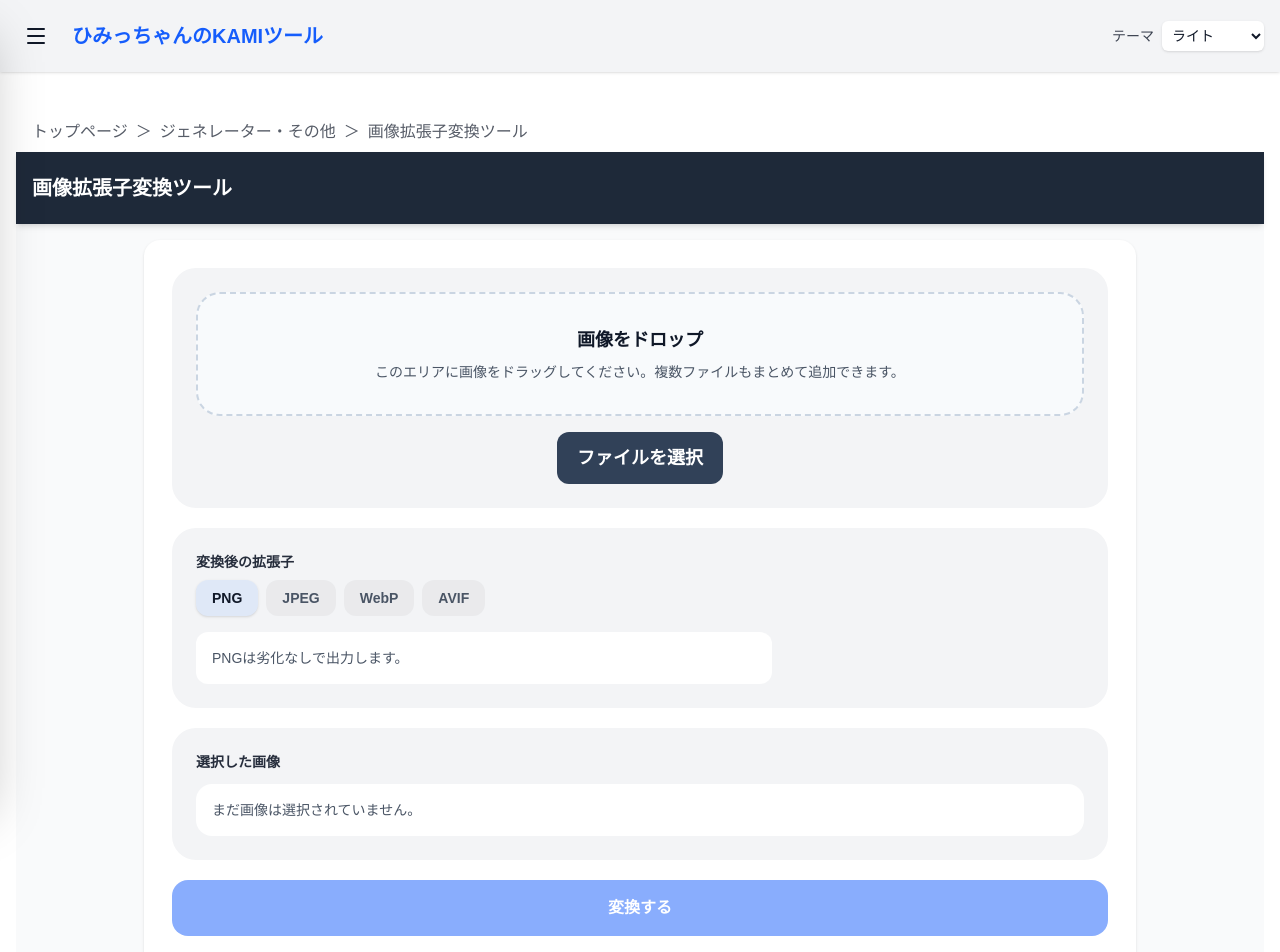
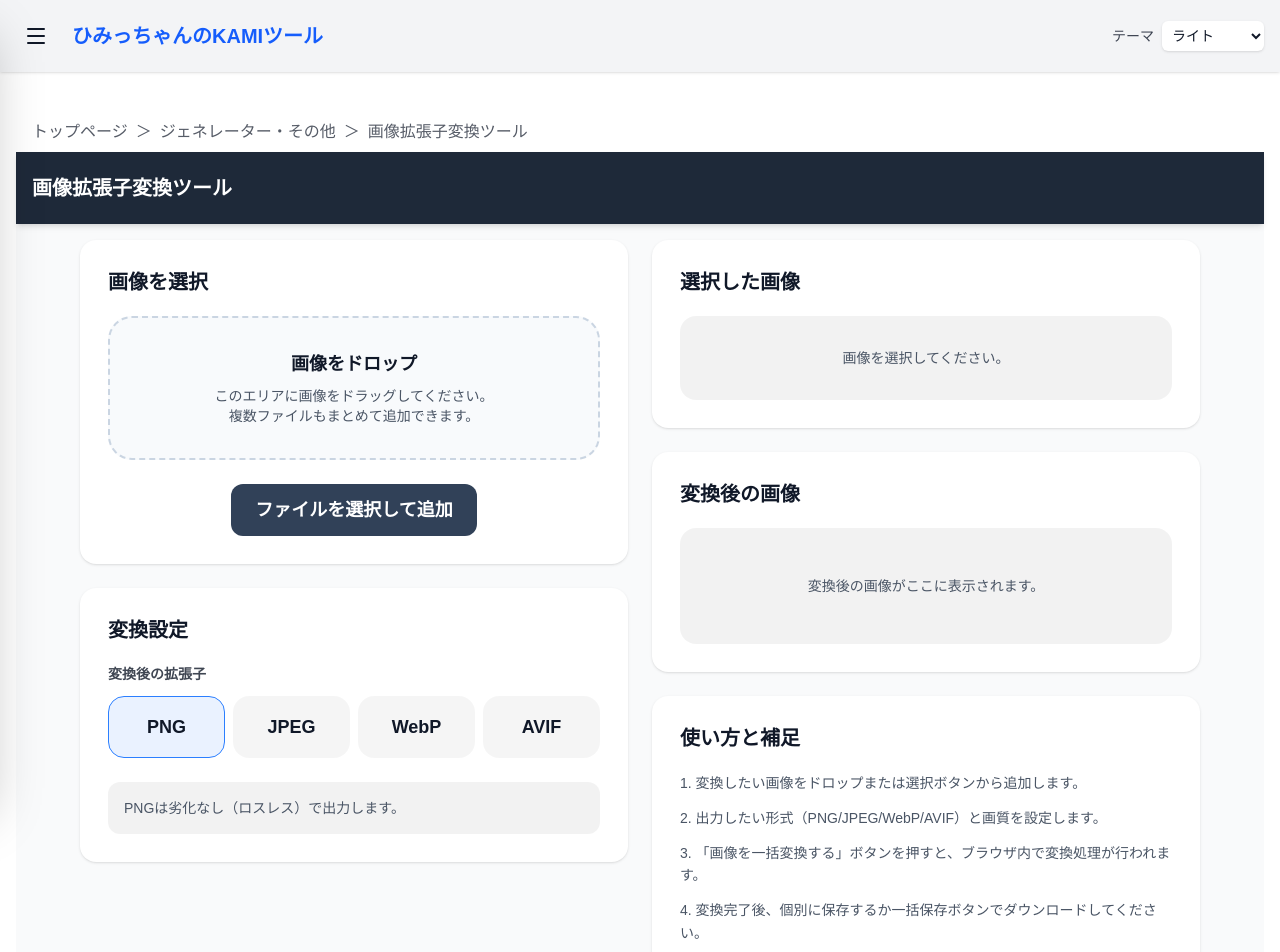
Before and after one commit to himitu-da/himitu-tool, a Next.js app: page /tool/image-conv in a window 1280 px wide. Shown: the top 952 px of the page. Built offline with nearby package versions, Linux system fonts and the light colour scheme.

Commit message:
feat: UIレイアウトを改善し、選択した画像と変換ボタンを右カラムに移動; リストアイテムのオーバーフローを修正

```diff
--- a/src/app/image-conv/page.tsx
+++ b/src/app/image-conv/page.tsx
@@ -3,7 +3,12 @@
 import React, { useEffect, useMemo, useRef, useState } from "react";
 import { ToolPageLayout } from "@/components/ToolPageLayout";
 import { ToolPanel } from "@/components/ToolPanel";
+import { ToolGrid } from "@/components/ToolGrid";
+import { ToolColumn } from "@/components/ToolColumn";
 import { useToolTheme } from "@/lib/useToolTheme";
+import { ToolButton } from "@/components/ui/ToolButton";
+import { ToolRadio } from "@/components/ui/ToolRadio";
+import { ToolSlider } from "@/components/ui/ToolSlider";
 
 type OutputFormat = "image/png" | "image/jpeg" | "image/webp" | "image/avif";
 
@@ -238,7 +243,7 @@ export default function ImageConvPage() {
   const [conversionNotes, setConversionNotes] = useState<string[]>([]);
   const [previewImage, setPreviewImage] = useState<PreviewImage | null>(null);
   const fileInputRef = useRef<HTMLInputElement | null>(null);
-  const { primaryBtnCls, secondaryBtnCls, blockCls, mutedTextCls, radioLabelCls, theme } = useToolTheme();
+  const { mutedTextCls, theme } = useToolTheme();
 
   const selectedOutput = useMemo(() => {
     return OUTPUT_OPTIONS.find((item) => item.mime === outputMime) ?? OUTPUT_OPTIONS[0];
@@ -444,12 +449,12 @@ export default function ImageConvPage() {
     }
   })();
 
-  const cardSurfaceCls = theme === "light" ? "bg-white" : "bg-black/10";
-
   return (
-    <ToolPageLayout title="画像拡張子変換ツール" maxWidth="5xl">
-      <ToolPanel className="space-y-5">
-        <div className={`rounded-3xl p-5 sm:p-6 ${blockCls}`}>
+    <ToolPageLayout title="画像拡張子変換ツール" maxWidth="6xl">
+      <ToolGrid>
+        <ToolColumn>
+          {/* 画像ドロップエリア */}
+          <ToolPanel title="画像を選択">
             <div
               onDrop={onDrop}
               onDragOver={onDragOver}
@@ -459,19 +464,20 @@ export default function ImageConvPage() {
               <div className="space-y-2 text-center">
                 <p className="text-lg font-semibold">画像をドロップ</p>
                 <p className={`text-sm ${mutedTextCls}`}>
-                このエリアに画像をドラッグしてください。複数ファイルもまとめて追加できます。
+                  このエリアに画像をドラッグしてください。<br />複数ファイルもまとめて追加できます。
                 </p>
               </div>
             </div>
 
-          <div className="mt-4 flex justify-center">
-            <button
+            <div className="mt-6 flex justify-center">
+              <ToolButton
+                variant="secondary"
                 type="button"
                 onClick={() => fileInputRef.current?.click()}
-              className={`rounded-xl px-5 py-3 font-semibold transition-colors ${secondaryBtnCls}`}
+                className="px-6 py-3"
               >
-              ファイルを選択
-            </button>
+                ファイルを選択して追加
+              </ToolButton>
               <input
                 ref={fileInputRef}
                 type="file"
@@ -481,202 +487,192 @@ export default function ImageConvPage() {
                 className="hidden"
               />
             </div>
-        </div>
+          </ToolPanel>
 
-        <div className={`rounded-3xl p-5 sm:p-6 ${blockCls}`}>
-          <div className="space-y-4">
-            <div className="space-y-2">
-              <h2 className="text-sm font-semibold opacity-90">変換後の拡張子</h2>
-              <div className="flex flex-wrap gap-2">
-                {OUTPUT_OPTIONS.map((option) => {
-                  const active = outputMime === option.mime;
-                  return (
-                    <button
+          {/* 変換後の拡張子 */}
+          <ToolPanel title="変換設定">
+            <div className="space-y-6">
+              <div className="space-y-3">
+                <h3 className="text-sm font-bold opacity-80">変換後の拡張子</h3>
+                <div className="grid grid-cols-2 gap-2 sm:grid-cols-4">
+                  {OUTPUT_OPTIONS.map((option) => (
+                    <ToolRadio
                       key={option.mime}
-                      type="button"
-                      onClick={() => setOutputMime(option.mime)}
-                      className={`rounded-xl px-4 py-2 text-sm font-semibold transition-colors ${radioLabelCls(active)}`}
-                      aria-pressed={active}
-                    >
-                      {option.label}
-                    </button>
-                  );
-                })}
+                      variant="card"
+                      name="output-format"
+                      checked={outputMime === option.mime}
+                      onChange={() => setOutputMime(option.mime)}
+                      label={option.label}
+                    />
+                  ))}
                 </div>
               </div>
 
               {selectedOutput.lossy ? (
-              <label className="flex max-w-xl flex-col gap-2">
-                <span className="text-sm font-semibold opacity-90">画質 {Math.round(quality * 100)}%</span>
-                <div className={`rounded-xl px-4 py-4 ${cardSurfaceCls}`}>
-                  <input
-                    type="range"
+                <div className="space-y-3">
+                  <div className="flex items-center justify-between">
+                    <h3 className="text-sm font-bold opacity-80">画質</h3>
+                    <span className="text-sm font-bold">{Math.round(quality * 100)}%</span>
+                  </div>
+                  <ToolSlider
                     min={0.4}
                     max={1}
                     step={0.05}
                     value={quality}
                     onChange={(e) => setQuality(Number(e.target.value))}
-                    className="w-full accent-blue-500"
                   />
                 </div>
-              </label>
               ) : (
-              <div className={`max-w-xl rounded-xl p-4 text-sm ${cardSurfaceCls} ${mutedTextCls}`}>
-                PNGは劣化なしで出力します。
+                <div className={`rounded-xl p-4 text-sm bg-black/5 dark:bg-white/5 ${mutedTextCls}`}>
+                  PNGは劣化なし（ロスレス）で出力します。
                 </div>
               )}
             </div>
+          </ToolPanel>
+        </ToolColumn>
+
+        <ToolColumn>
+          {/* 選択した画像と変換ボタンを1つのパネルに集約 */}
+          <ToolPanel title="選択した画像">
+            {selectedFiles.length ? (
+              <div className="space-y-6">
+                <div className="flex justify-end">
+                  <ToolButton variant="secondary" onClick={clearSelectedFiles} className="px-3 py-1.5 text-xs">
+                    すべてクリア
+                  </ToolButton>
                 </div>
-
-        <div className={`rounded-3xl p-5 sm:p-6 ${blockCls}`}>
-          <div className="mb-3 flex items-center justify-between gap-3">
-            <h2 className="text-sm font-semibold opacity-90">選択した画像</h2>
-            {!!selectedFiles.length && (
-              <button
-                type="button"
-                onClick={clearSelectedFiles}
-                className={`rounded-lg px-3 py-2 text-sm font-medium transition-colors ${secondaryBtnCls}`}
-              >
-                すべてクリア
-              </button>
-            )}
-          </div>
-
-          {selectedFiles.length ? (
-            <ul className="grid gap-2.5">
+                <ul className="grid gap-3 overflow-hidden">
                   {selectedFiles.map((item) => (
-                <li key={item.id} className={`rounded-2xl p-3 ${cardSurfaceCls}`}>
-                  <div className="flex items-center gap-3">
+                    <li key={item.id} className="flex items-center gap-3 overflow-hidden rounded-2xl p-3 bg-black/5 dark:bg-white/5 border border-black/5 dark:border-white/5">
                       <button
                         type="button"
                         onClick={() => setPreviewImage({ src: item.previewUrl, alt: item.file.name })}
-                      className="shrink-0"
+                        className="shrink-0 transition-transform hover:scale-105"
                         aria-label={`${item.file.name} を拡大表示`}
                       >
                         <img
                           src={item.previewUrl}
                           alt={item.file.name}
-                        className="h-14 w-14 rounded-xl object-cover"
+                          className="h-14 w-14 rounded-xl object-cover shadow-sm"
                         />
                       </button>
-                    <div className="min-w-0 flex-1">
-                      <p className="truncate text-sm font-semibold">{item.file.name}</p>
-                      <p className={`text-xs ${mutedTextCls}`}>
+                      <div className="min-w-0 flex-1 overflow-hidden">
+                        <p className="truncate text-sm font-bold">{item.file.name}</p>
+                        <p className={`text-xs truncate ${mutedTextCls}`}>
                           {fileExtension(item.file.name).toUpperCase() || "FILE"} / {formatBytes(item.file.size)}
                         </p>
-                      {item.note && <p className={`mt-1 text-xs ${mutedTextCls}`}>{item.note}</p>}
+                        {item.note && <p className={`mt-1 text-xs truncate text-amber-500 font-medium`}>{item.note}</p>}
                       </div>
-                    <button
-                      type="button"
+                      <ToolButton
+                        variant="secondary"
                         onClick={() => removeSelectedFile(item.id)}
-                      className={`shrink-0 rounded-full px-2.5 py-1.5 text-sm leading-none transition-colors ${secondaryBtnCls}`}
+                        className="shrink-0 w-8 h-8 !p-0 rounded-full"
                         aria-label={`${item.file.name} を削除`}
                       >
                         ×
-                    </button>
-                  </div>
+                      </ToolButton>
                     </li>
                   ))}
                 </ul>
-          ) : (
-            <div className={`rounded-2xl p-4 text-sm ${cardSurfaceCls} ${mutedTextCls}`}>
-              まだ画像は選択されていません。
+
+                <div className="pt-6 border-t border-black/5 dark:border-white/5">
+                  <ToolButton
+                    variant="primary"
+                    type="button"
+                    onClick={convert}
+                    disabled={!selectedFiles.length || loading}
+                    className="w-full py-4 text-lg font-bold"
+                  >
+                    {loading ? "変換中..." : "画像を一括変換する"}
+                  </ToolButton>
+
+                  {loading && (
+                    <p className={`mt-4 text-center text-sm ${mutedTextCls}`}>
+                      画像を処理しています。完了までしばらくお待ちください...
+                    </p>
+                  )}
+
+                  {error && (
+                    <div className="mt-4 rounded-xl p-4 bg-rose-500/10 text-rose-500 text-sm font-medium border border-rose-500/20">
+                      {error}
                     </div>
                   )}
                 </div>
-
-        <button
-          type="button"
-          onClick={convert}
-          disabled={!selectedFiles.length || loading}
-          className={`min-h-14 w-full rounded-2xl px-6 py-4 text-base font-semibold transition-colors disabled:cursor-not-allowed disabled:opacity-50 ${primaryBtnCls}`}
-        >
-          {loading ? "変換中..." : "変換する"}
-        </button>
-
-        {loading && (
-          <div className={`rounded-2xl p-4 text-sm ${blockCls} ${mutedTextCls}`}>
-            画像を順番に処理しています。完了まで少しだけお待ちください。
+              </div>
+            ) : (
+              <div className={`p-8 text-center rounded-2xl text-sm bg-black/5 dark:bg-white/5 ${mutedTextCls}`}>
+                画像を選択してください。
               </div>
             )}
+          </ToolPanel>
 
-        {error && (
-          <div className={`rounded-2xl p-4 text-sm ${blockCls}`}>
-            {error}
+          {/* 変換後の画像 */}
+          <ToolPanel title="変換後の画像">
+            {results.length ? (
+              <div className="space-y-6">
+                {results.length > 1 && (
+                  <div className="flex justify-end">
+                    <ToolButton variant="secondary" onClick={downloadAll} className="px-3 py-1.5 text-xs">
+                      一括保存
+                    </ToolButton>
                   </div>
                 )}
-
-        <div className={`rounded-3xl p-5 sm:p-6 ${blockCls}`}>
-          <div className="mb-4 flex items-center justify-between gap-3">
-            <div>
-              <h2 className="text-lg font-semibold">変換後の画像</h2>
-              <p className={`text-sm ${mutedTextCls}`}>
-                {results.length ? `${results.length}件の画像を出力しました。` : "変換後の画像はここに表示されます。"}
-              </p>
-            </div>
-            {results.length > 1 && (
-              <button
-                type="button"
-                onClick={downloadAll}
-                className={`rounded-xl px-4 py-3 text-sm font-semibold transition-colors ${secondaryBtnCls}`}
-              >
-                一括ダウンロード
-              </button>
-            )}
-          </div>
-
-          {results.length ? (
-            <div className="grid gap-2.5">
+                <div className="grid gap-3">
                   {results.map((item) => (
-                <article key={item.id} className={`rounded-2xl p-3 ${cardSurfaceCls}`}>
-                  <div className="flex items-center gap-3">
+                    <article key={item.id} className="flex items-center gap-3 overflow-hidden rounded-2xl p-3 bg-black/5 dark:bg-white/5 border border-black/5 dark:border-white/5">
                       <button
                         type="button"
                         onClick={() => setPreviewImage({ src: item.previewUrl, alt: item.downloadName })}
-                      className="shrink-0"
+                        className="shrink-0 transition-transform hover:scale-105"
                         aria-label={`${item.downloadName} を拡大表示`}
                       >
                         <img
                           src={item.previewUrl}
                           alt={item.downloadName}
-                        className="h-14 w-14 rounded-xl object-cover"
+                          className="h-14 w-14 rounded-xl object-cover shadow-sm"
                         />
                       </button>
-                    <div className="min-w-0 flex-1">
-                      <p className="truncate text-sm font-semibold">{item.downloadName}</p>
-                      <p className={`text-xs ${mutedTextCls}`}>
+                      <div className="min-w-0 flex-1 overflow-hidden">
+                        <p className="truncate text-sm font-bold">{item.downloadName}</p>
+                        <p className={`text-xs truncate ${mutedTextCls}`}>
                           {item.formatLabel} / {item.width} x {item.height} / {item.sizeLabel}
                         </p>
                       </div>
-                    <button
-                      type="button"
+                      <ToolButton
+                        variant="primary"
                         onClick={() => downloadOne(item)}
-                      className={`shrink-0 rounded-xl px-4 py-3 text-sm font-semibold transition-colors ${primaryBtnCls}`}
+                        className="px-4 py-2 text-sm shrink-0"
                       >
-                      ダウンロード
-                    </button>
-                  </div>
+                        保存
+                      </ToolButton>
                     </article>
                   ))}
                 </div>
+              </div>
             ) : (
-            <div className={`rounded-2xl p-4 text-sm ${cardSurfaceCls} ${mutedTextCls}`}>
-              ファイルを選択して変換すると、ここに変換後の画像リストが並びます。
+              <div className={`p-12 text-center rounded-2xl text-sm bg-black/5 dark:bg-white/5 ${mutedTextCls}`}>
+                変換後の画像がここに表示されます。
               </div>
             )}
-        </div>
+          </ToolPanel>
 
-        <div className={`rounded-3xl p-5 sm:p-6 ${blockCls}`}>
-          <h2 className="text-lg font-semibold">使い方と補足</h2>
-          <div className={`mt-3 space-y-2 text-sm leading-relaxed ${mutedTextCls}`}>
-            <p>PNG / JPEG / WebP / AVIF へ変換できます。HEIC / HEIF / TIFF / ICO なども読み込みに対応しています。</p>
-            <p>複数画像をまとめて選択し、そのまま同じ拡張子へ一括変換できます。</p>
+          {/* 使い方と補足 */}
+          <ToolPanel title="使い方と補足">
+            <div className={`space-y-3 text-sm leading-relaxed ${mutedTextCls}`}>
+              <p>1. 変換したい画像をドロップまたは選択ボタンから追加します。</p>
+              <p>2. 出力したい形式（PNG/JPEG/WebP/AVIF）と画質を設定します。</p>
+              <p>3. 「画像を一括変換する」ボタンを押すと、ブラウザ内で変換処理が行われます。</p>
+              <p>4. 変換完了後、個別に保存するか一括保存ボタンでダウンロードしてください。</p>
+              <div className="pt-2 border-t border-black/5 dark:border-white/5">
+                <p>※ HEIC / HEIF / TIFF / ICO などの読み込みにも対応しています。</p>
                 {conversionNotes.map((note) => (
-              <p key={note}>{note}</p>
+                  <p key={note} className="text-amber-500 font-medium">※ {note}</p>
                 ))}
               </div>
             </div>
           </ToolPanel>
+        </ToolColumn>
+      </ToolGrid>
 
       {previewImage && (
         <div
```
Also changed, not shown: src/app/tool-versions.json (+14 -4 lines). Lines whose indentation alone changed are shown as unchanged.
